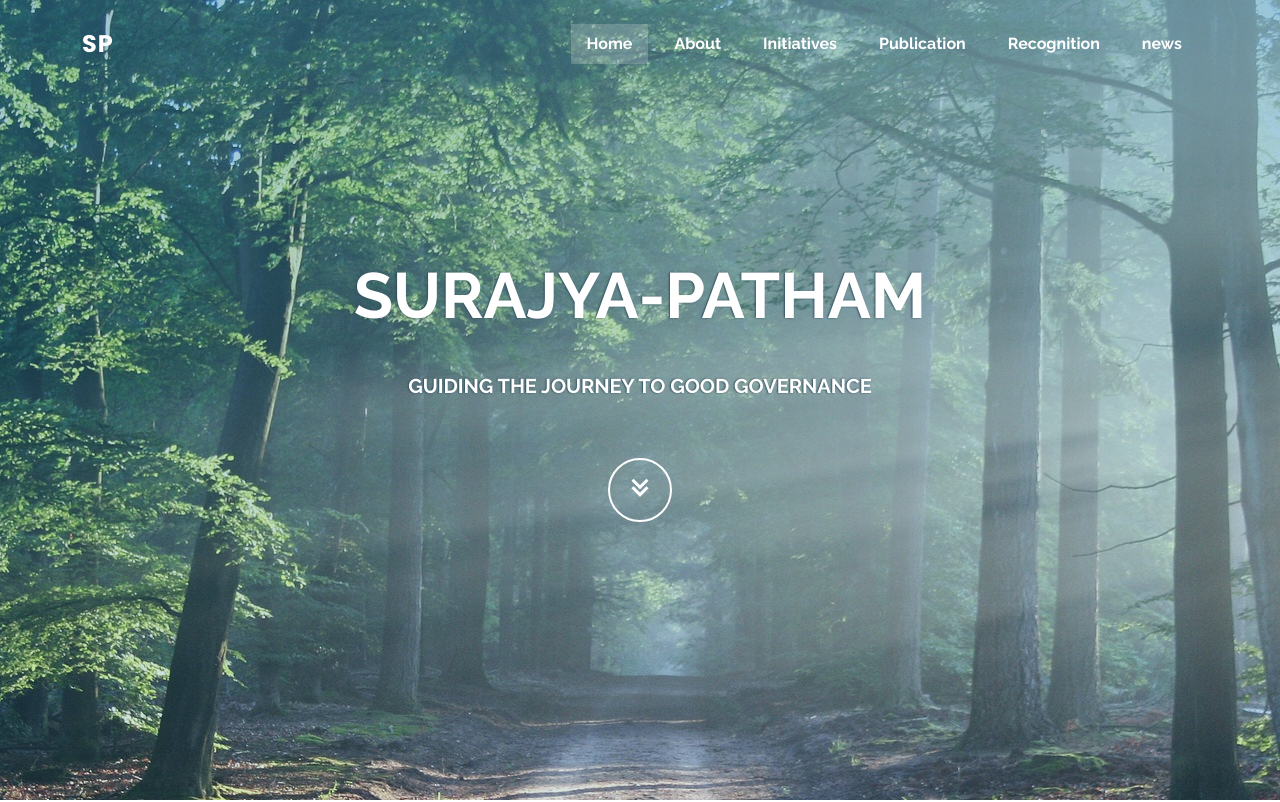
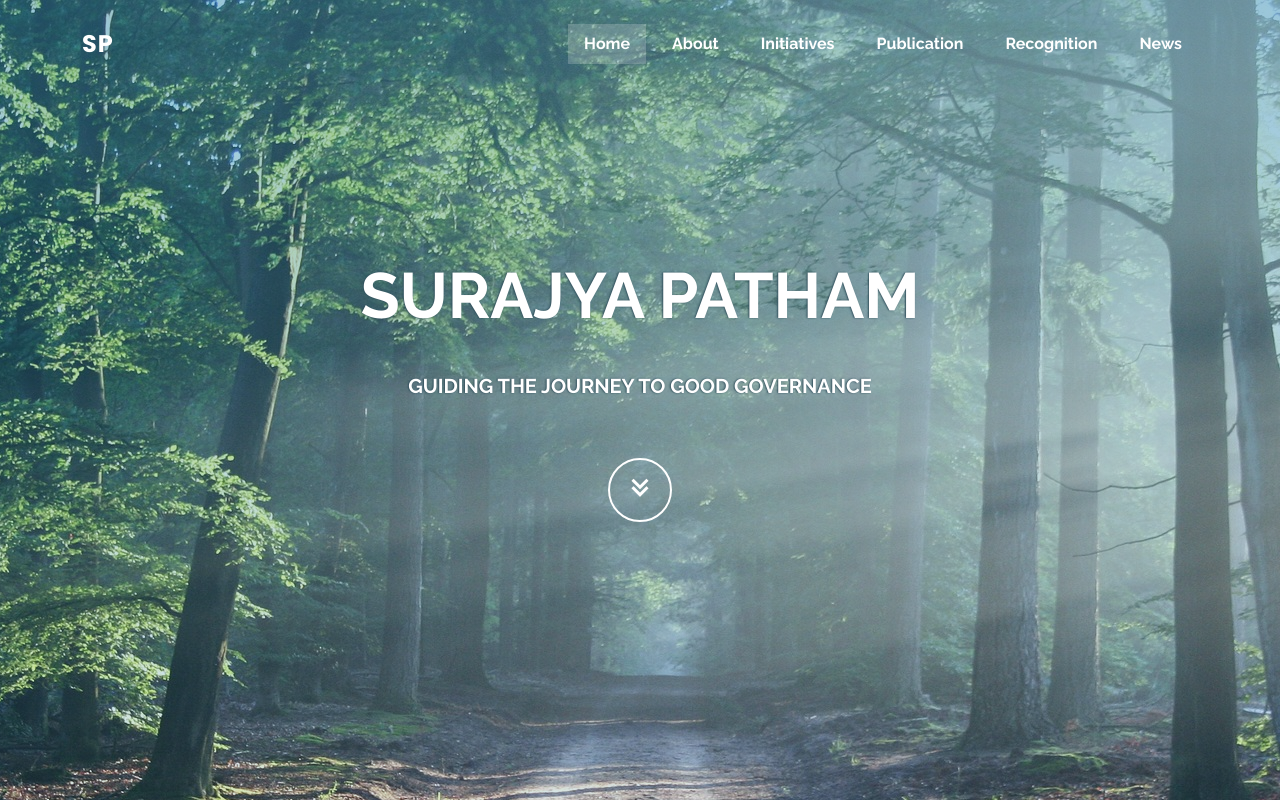
Before and after one commit to Nidheesh-enfono/surajyapatham-website, a plain HTML site: page index.html in a window 1280 px wide. Shown: the top 802 px of the page. Drawn offline with nearby package versions, Linux system fonts and the light colour scheme.

Commit message:
first commit

```diff
--- a/index.html
+++ b/index.html
@@ -61,7 +61,7 @@
           <li><a class="nav-link scrollto" href="initiatives.html">Initiatives</a></li>
           <li><a class="nav-link scrollto" href="publication.html">Publication</a></li>
           <li><a class="nav-link scrollto" href="recognition.html">Recognition</a></li>
-          <li><a class="nav-link scrollto" href="news.html">news</a></li>
+          <li><a class="nav-link scrollto" href="news.html">News</a></li>
           <!-- <li><a class="nav-link scrollto" href="#contact">Contact</a></li> -->
         </ul>
         <i class="bi bi-list mobile-nav-toggle"></i>
@@ -85,21 +85,21 @@
 
       <div class="swiper-slide">
         <div class="hero-container" data-aos="fade-up">
-          <h1>Surajya-patham</h1>
+          <h1>Surajya patham</h1>
           <h2>Guiding the journey to good governance</h2>
           <a href="#home" class="btn-get-started scrollto"><i class="bx bx-chevrons-down"></i></a>
         </div>
       </div>
       <div class="swiper-slide">
         <div class="hero-container one" data-aos="fade-up">
-          <h1>Surajya-patham</h1>
+          <h1>Surajya patham</h1>
           <h2>Guiding the journey to good governance</h2>
           <a href="#home" class="btn-get-started scrollto"><i class="bx bx-chevrons-down"></i></a>
         </div>
       </div>
       <div class="swiper-slide">
         <div class="hero-container two" data-aos="fade-up">
-          <h1>Surajya-patham</h1>
+          <h1>Surajya patham</h1>
           <h2>Guiding the journey to good governance</h2>
           <a href="#home" class="btn-get-started scrollto"><i class="bx bx-chevrons-down"></i></a>
         </div>
```
Also changed, not shown: about.html (+1 -1 lines), initiatives.html (+1 -1 lines), news.html (+1 -1 lines), publication.html (+1 -1 lines), recognition.html (+1 -1 lines).
